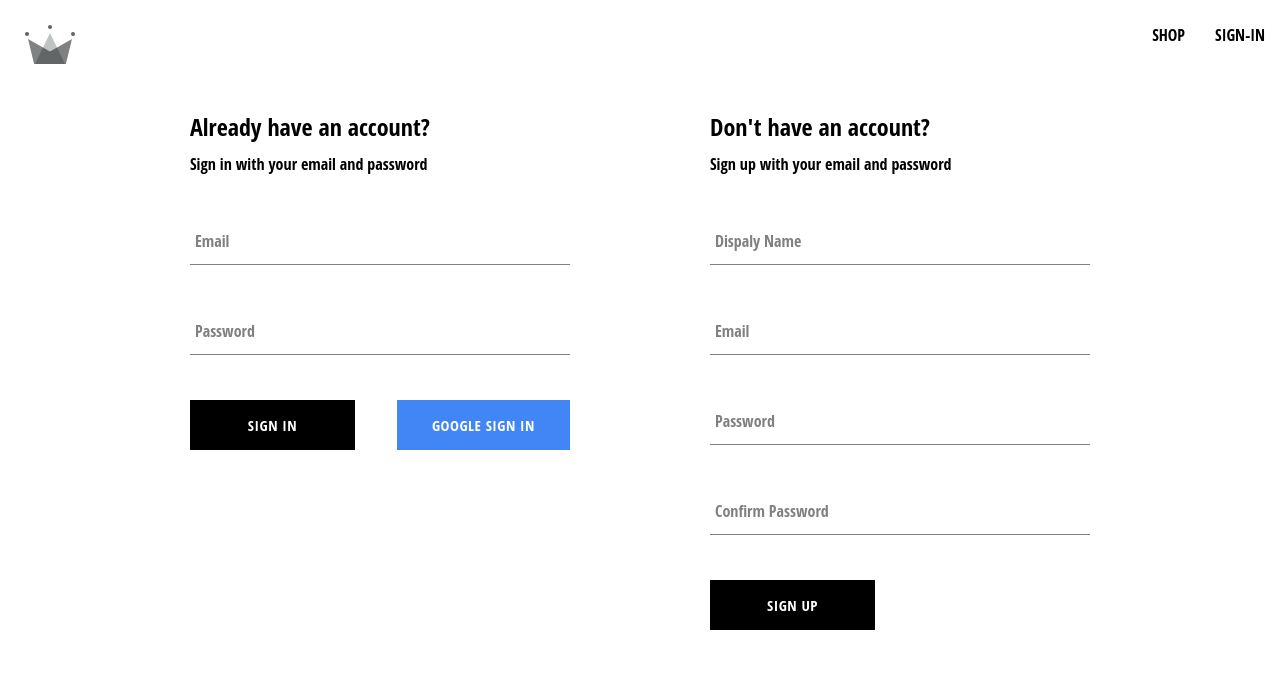
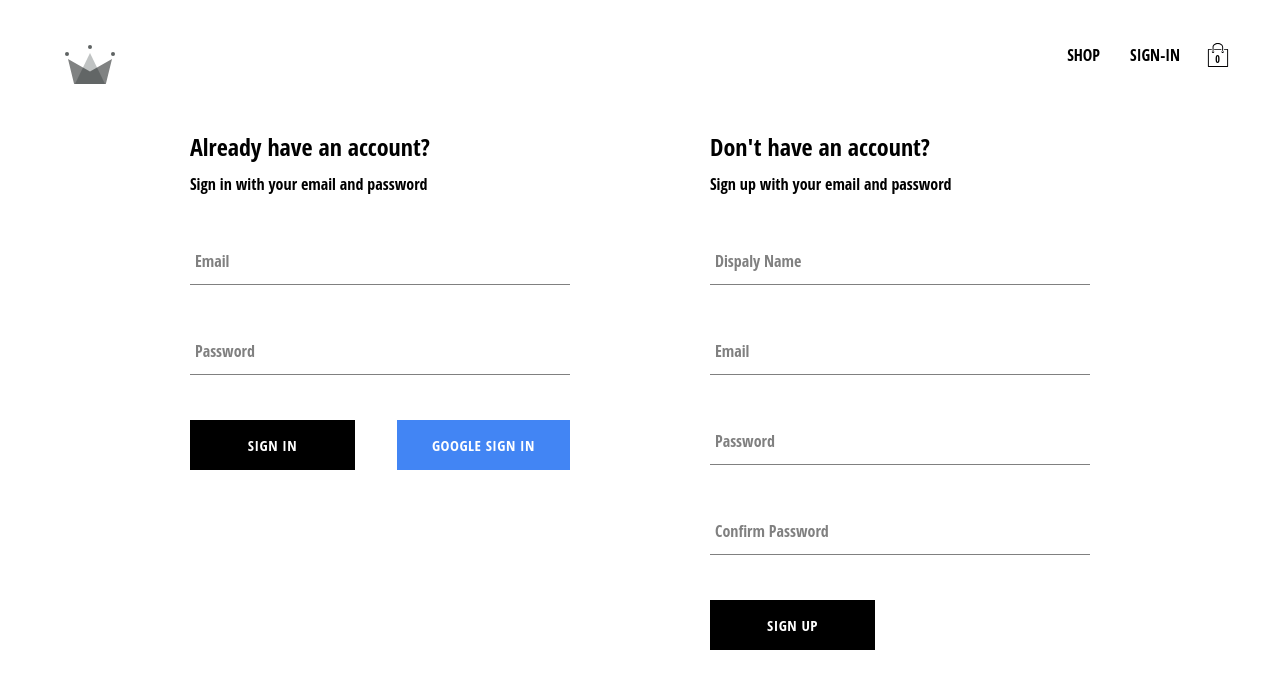
Before and after one commit to pjevic/crwn-clothing, a React (Create React App) app: page /auth in a window 1280 px wide. Shown: the top 688 px of the page. Built offline with nearby package versions, Linux system fonts and the light colour scheme; no server answers; a web font is replaced by a local one.

Commit message:
Adding Cart Dropdown and Cart Context

```diff
--- /dev/null
+++ b/src/components/cart-dropdown/cart-dropdown.component.jsx
@@ -0,0 +1,14 @@
+import Button from "../button/button.component";
+
+import "./cart-dropdown.styles.scss";
+
+const CartDropdown = () => {
+  return (
+    <div className="cart-dropdown-container">
+      <div className="cart-items"></div>
+      <Button>GO TO CHECKOUT</Button>
+    </div>
+  );
+};
+
+export default CartDropdown;
--- /dev/null
+++ b/src/components/cart-dropdown/cart-dropdown.styles.scss
@@ -0,0 +1,29 @@
+.cart-dropdown-container {
+  position: absolute;
+  width: 240px;
+  height: 340px;
+  display: flex;
+  flex-direction: column;
+  padding: 20px;
+  border: 1px solid black;
+  background-color: white;
+  top: 90px;
+  right: 40px;
+  z-index: 5;
+
+  .empty-message {
+    font-size: 18px;
+    margin: 50px auto;
+  }
+
+  .cart-items {
+    height: 240px;
+    display: flex;
+    flex-direction: column;
+    overflow: scroll;
+  }
+
+  button {
+    margin-top: auto;
+  }
+}
--- /dev/null
+++ b/src/components/cart-icon/cart-icon.component.jsx
@@ -0,0 +1,20 @@
+import { useContext } from "react";
+
+import { CartContext } from "../../context/cart.context";
+
+import { ReactComponent as ShoppingIcon } from "../../assets/shopping-bag.svg";
+import "./cart-icon.styles.scss";
+
+const CartIcon = () => {
+  const { isCartOpen, setIsCartOpen } = useContext(CartContext);
+  const toggleIsCartOpen = () => setIsCartOpen(!isCartOpen);
+
+  return (
+    <div className="cart-icon-container" onClick={toggleIsCartOpen}>
+      <ShoppingIcon className="shopping-icon" />
+      <span className="item-count">0</span>
+    </div>
+  );
+};
+
+export default CartIcon;
--- /dev/null
+++ b/src/components/cart-icon/cart-icon.styles.scss
@@ -0,0 +1,21 @@
+.cart-icon-container {
+  width: 45px;
+  height: 45px;
+  position: relative;
+  display: flex;
+  align-items: center;
+  justify-content: center;
+  cursor: pointer;
+
+  .shopping-icon {
+    width: 24px;
+    height: 24px;
+  }
+
+  .item-count {
+    position: absolute;
+    font-size: 10px;
+    font-weight: bold;
+    bottom: 12px;
+  }
+}
--- /dev/null
+++ b/src/context/cart.context.jsx
@@ -0,0 +1,13 @@
+import { createContext, useState } from "react";
+
+export const CartContext = createContext({
+  isCartOpen: false,
+  setIsCartOpen: () => {},
+});
+
+export const CartProvider = ({ children }) => {
+  const [isCartOpen, setIsCartOpen] = useState(false);
+  const value = { isCartOpen, setIsCartOpen };
+
+  return <CartContext.Provider value={value}>{children}</CartContext.Provider>;
+};
--- a/src/index.css
+++ b/src/index.css
@@ -1,5 +1,6 @@
 body {
   margin: 0;
+  padding: 20px 40px;
   font-family: "Open Sans Condensed", "Saira Extra Condensed", sans-serif;
 
   -webkit-font-smoothing: antialiased;
--- a/src/index.js
+++ b/src/index.js
@@ -6,7 +6,7 @@
 import App from "./App";
 import { UserProvider } from "./context/user.context";
 import { ProductsProvider } from "./context/products.context";
-
+import { CartProvider } from "./context/cart.context";
 import "./index.css";
 
 const root = ReactDOM.createRoot(document.getElementById("root"));
@@ -15,7 +15,9 @@
     <BrowserRouter>
       <UserProvider>
         <ProductsProvider>
-          <App />
+          <CartProvider>
+            <App />
+          </CartProvider>
         </ProductsProvider>
       </UserProvider>
     </BrowserRouter>
--- a/src/routes/navigation/navigation.component.jsx
+++ b/src/routes/navigation/navigation.component.jsx
@@ -1,14 +1,19 @@
 import { Fragment, useContext } from "react";
 import { Outlet, Link } from "react-router-dom";
 
+import { UserContext } from "../../context/user.context";
+import { CartContext } from "../../context/cart.context";
+import { signOutUser } from "../../utils/firebase/firebase.utils";
+
 import { ReactComponent as CrwnLogo } from "../../assets/crown.svg";
-import { UserContext } from "../../context/user.context";
-import { signOutUser } from "../../utils/firebase/firebase.utils";
+import CartIcon from "../../components/cart-icon/cart-icon.component";
+import CartDropdown from "../../components/cart-dropdown/cart-dropdown.component";
 
 import "./navigation.styles.scss";
 
 const Navigation = () => {
   const { currentUser } = useContext(UserContext);
+  const { isCartOpen } = useContext(CartContext);
 
   return (
     <Fragment>
@@ -30,7 +35,9 @@
               SIGN-IN
             </Link>
           )}
+          <CartIcon />
         </div>
+        {isCartOpen && <CartDropdown />}
       </div>
       <Outlet />
     </Fragment>
```
Also changed, not shown: src/assets/shopping-bag.svg (added).
